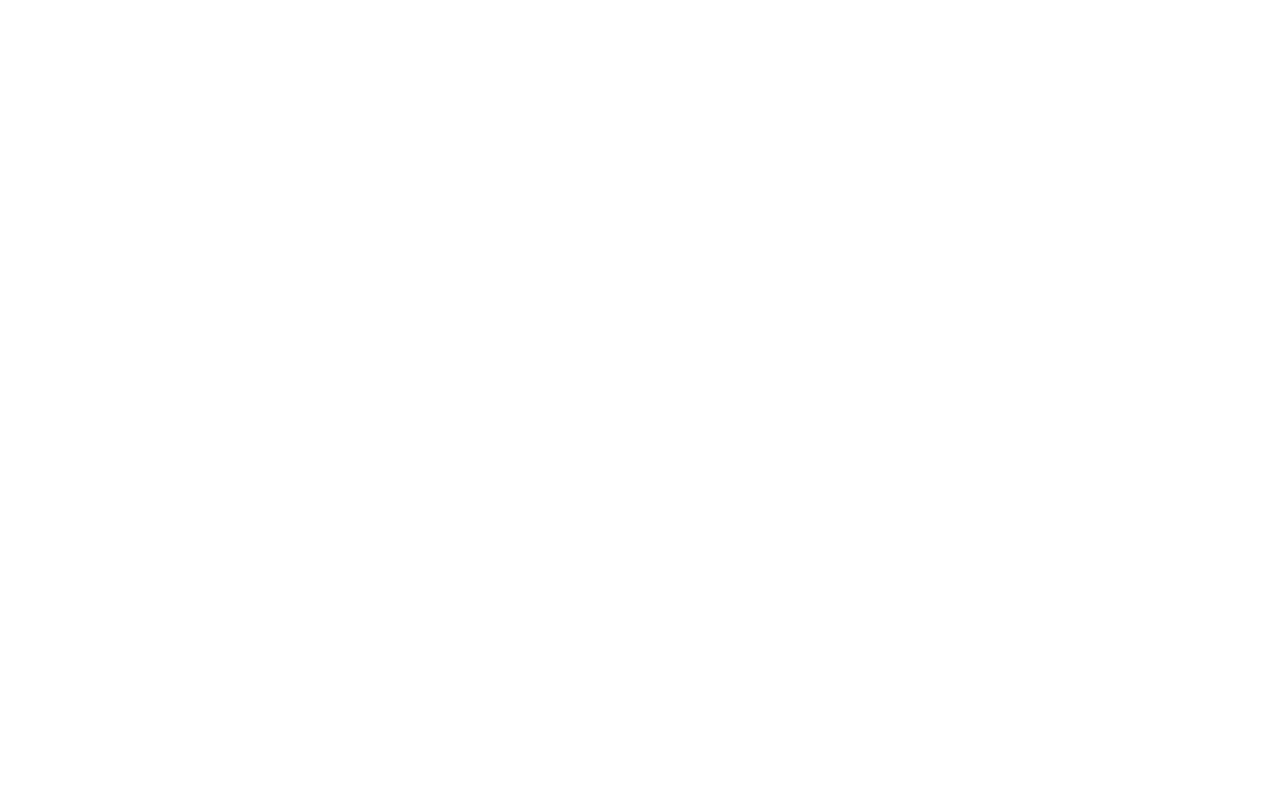
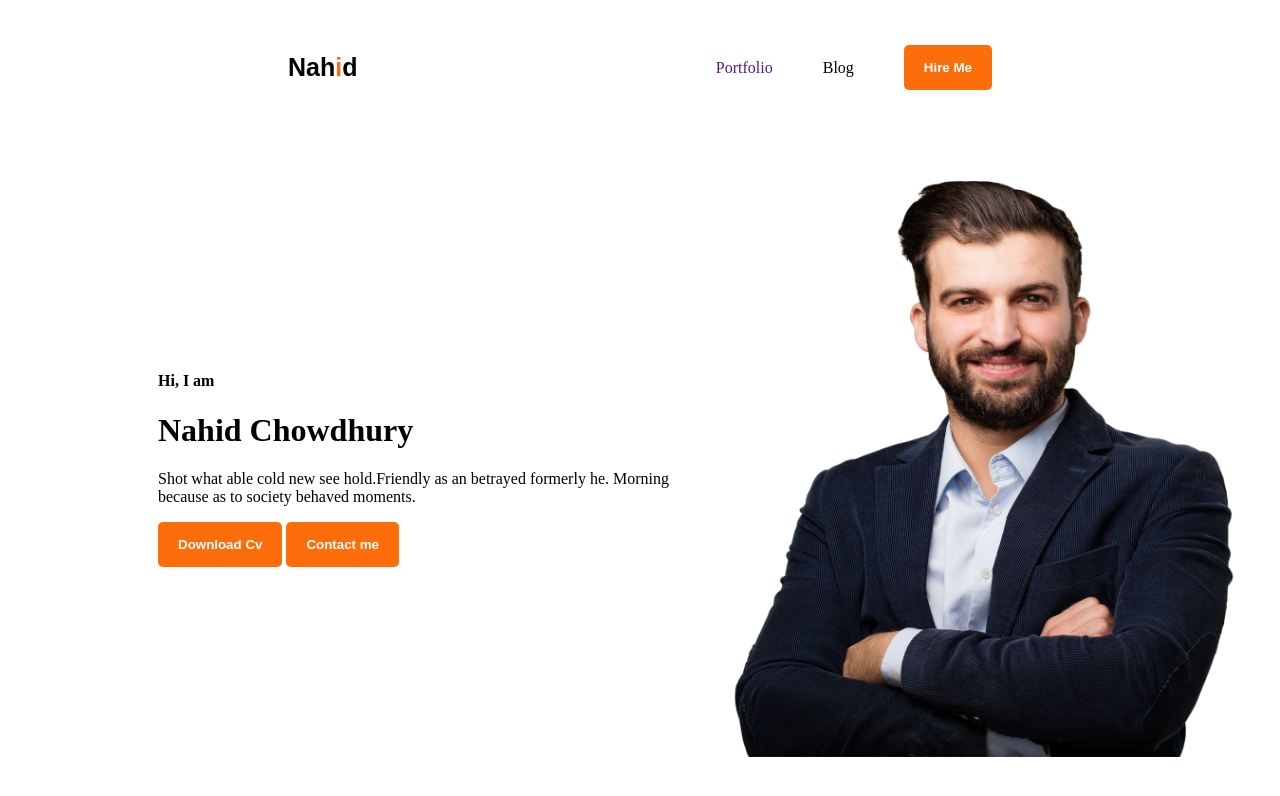
Before and after one commit to nahidchy/developer-portfolio, a plain HTML site: page index.html in a window 1280 px wide. Drawn offline with Linux system fonts and the light colour scheme.

Commit message:
something new added

```diff
--- a/index.html
+++ b/index.html
@@ -4,10 +4,30 @@
     <meta charset="UTF-8">
     <meta name="viewport" content="width=device-width, initial-scale=1.0">
     <title>developer portfolio</title>
+    <link rel="stylesheet" href="./styles/style.css">
 </head>
 <body>
     <header>
-
+       <nav>
+        <h3 class="nahid">Nah<span class="text-primary">i</span>d</h3>
+        <ul>
+            <li><a href="">Portfolio</a></li>
+            <li><a href=""></a>Blog</li>
+            <li><button class="primary-button">Hire Me</button></li>
+        </ul>
+       </nav>
+       <div class="banner">
+         <div class="text-container">
+           <h4 class="banner-gretting">Hi, I am</h4>
+           <h1 class="banner-title">Nahid Chowdhury</h1>
+           <p>Shot what able cold new see hold.Friendly as an betrayed formerly he. Morning because as to society behaved moments.</p>
+           <button class="primary-button">Download Cv</button>
+           <button class="primary-button">Contact me</button>
+         </div>
+         <div class="image-container">
+           <img class="profile-pic" src="./images/hardy.png" alt="">
+         </div>
+       </div>
     </header>
     <main>
 
--- /dev/null
+++ b/styles/style.css
@@ -0,0 +1,49 @@
+/* nav related styles */
+nav {
+    display: flex;
+    align-items: center;
+    justify-content: space-between;
+    padding: 20px 280px;
+}
+nav > ul{
+    display: flex;
+    align-items: center;
+}
+nav li{
+    color: black;
+    margin-left: 50px;
+    list-style: none;
+}
+nav a{
+    text-decoration: none;
+}
+.nahid{
+    font-family: sans-serif;
+    font-weight: 800;
+    font-size: 25px;
+}
+.header{
+    background-color: #FFF8F3;
+}
+/* banner styles */
+.banner{
+ padding: 30px 30px 30px 150px;
+ display: flex;
+ align-items: center;
+ justify-content: space-around;
+}
+.primary-button{
+    padding: 15px 20px;
+    color: white;
+    background-color: #FD6E0A;
+    border: none;
+    border-radius: 5px;
+    font-weight: 700;
+}
+.profile-pic{
+    width: 554px;
+    height: 600px;
+}
+.text-primary{
+    color: #FD6E0A;
+}
```
